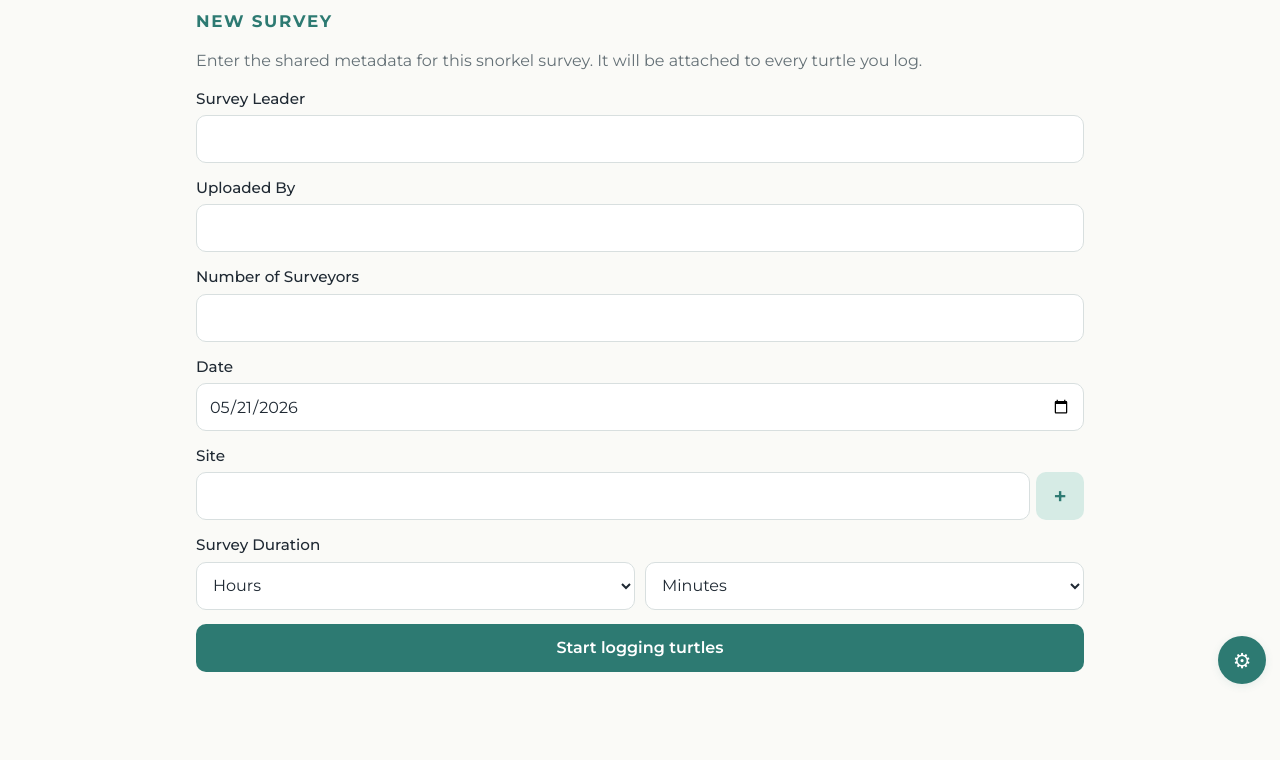
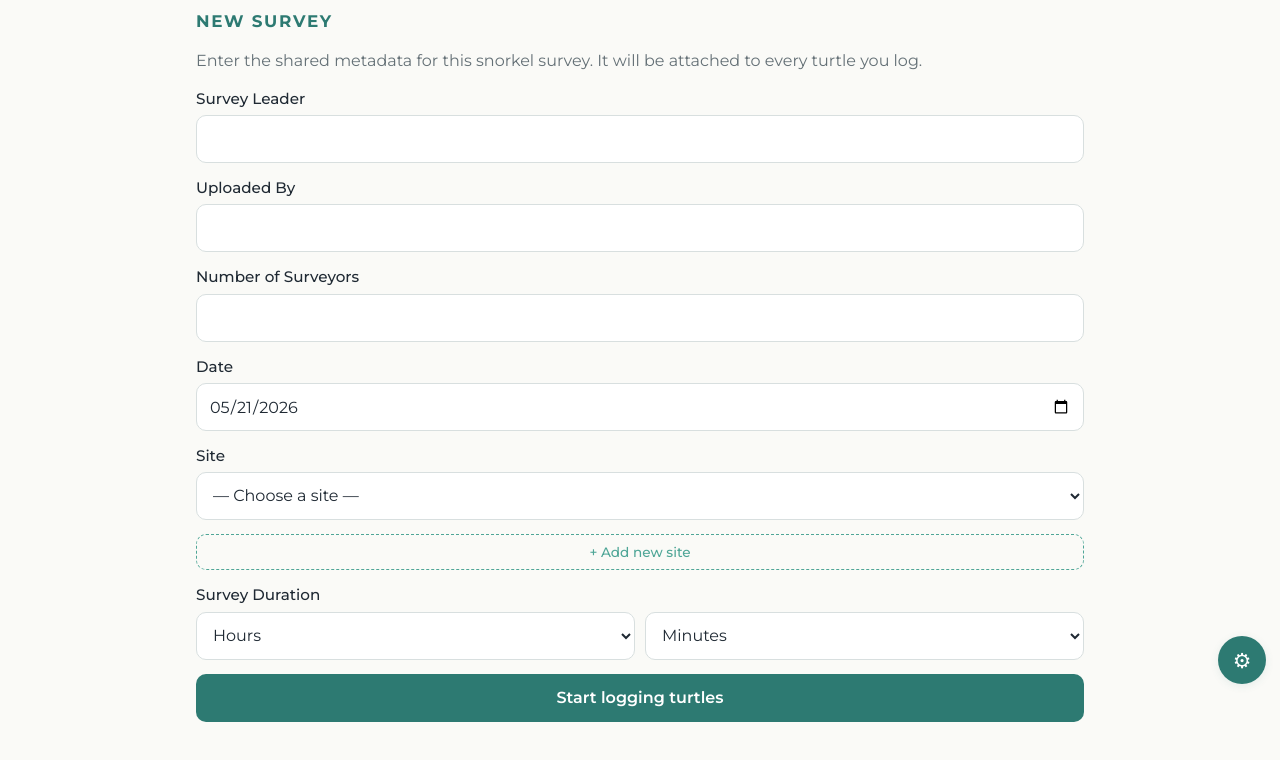
Before and after one commit to SetMay31/BTC-Sea-Turtle-Survey-Uploader, a plain HTML site: page index.html in a window 1280 px wide. Shown: the part 102-862 px from the top of the page. Drawn offline with Linux system fonts and the light colour scheme.

Commit message:
Strict-pick Site dropdown with turtle survey site list
Replaces the free-text Site input with a native <select> dropdown
seeded with 11 Koh Tao turtle survey sites (Sai Nuan, Sai Thong,
Sai Daeng, Aow Leuk, Hin Wong Bay, Shark Bay, Tanote Bay, June
Juea, Freedom Beach, Tao Tong, Chalok Bay), sorted alphabetically.

Surveyors can only enter sites that are in the dropdown. To add a
new site they must use the explicit "+ Add new site" button, which
persists the new name to device-local storage and slots it into
the dropdown alphabetically. Eliminates the data-quality risk of
typo'd / inconsistent site names landing in the Sheet.

Cache bumped to sts-v5.

Co-Authored-By: Claude Opus 4.7 (1M context) <noreply@anthropic.com>

```diff
--- a/app.js
+++ b/app.js
@@ -23,18 +23,21 @@ const SEX_OPTIONS = [
   { code: "U", label: "Unidentified" },
 ];
 
-// Seeded dive sites — reused from BTC EMP Uploader.
+// Seeded dive sites — turtle survey locations around Koh Tao.
+// Surveyors can append device-local custom sites via the "+ Add site" button;
+// this list is the shared baseline that ships with the app.
 const DEFAULT_DIVE_SITES = [
-  "Twins",
-  "Mango Bay",
-  "Junkyard",
+  "Sai Nuan (Banana Rock)",
+  "Sai Thong (Leo Beach)",
+  "Sai Daeng",
   "Aow Leuk",
+  "Hin Wong Bay",
+  "Shark Bay",
   "Tanote Bay",
-  "BTD Reef",
+  "June Juea",
+  "Freedom Beach",
   "Tao Tong",
-  "Freedom Beach",
-  "Laem Thian",
-  "Japanese Gardens",
+  "Chalok Bay",
 ];
 
 /* =========================================================================
@@ -209,58 +212,45 @@ function go(screen) {
 }
 
 /* =========================================================================
- *  DIVE SITE PICKER (same UX as EMP Uploader)
+ *  SITE PICKER — strict <select> dropdown + "+ Add site" affordance.
+ *
+ *  Surveyors can only enter sites that are in the dropdown. To register a
+ *  new site, they must use the explicit "+ Add new site" button: this saves
+ *  the new name to device-local storage and inserts it into the dropdown.
+ *  Free text entry into a custom field is intentionally not supported, to
+ *  keep the Sheet's "site" column clean and analysable.
  * ========================================================================= */
 
-function attachDiveSitePicker(input) {
-  const wrap = document.createElement("div");
-  wrap.className = "dive-site-wrap";
-  input.parentNode.insertBefore(wrap, input);
-  wrap.appendChild(input);
+function attachDiveSitePicker(select, initialValue) {
+  if (!select || select.tagName !== "SELECT") return;
 
-  const datalistId = "dive-sites-" + Math.random().toString(36).slice(2, 8);
-  const datalist = document.createElement("datalist");
-  datalist.id = datalistId;
-  input.setAttribute("list", datalistId);
-  wrap.appendChild(datalist);
-
-  function refreshDatalist() {
-    datalist.innerHTML = "";
-    getAllDiveSites().forEach((s) => {
+  function rebuildOptions(selectedValue) {
+    // Preserve the leading placeholder ("— Choose a site —") from the
+    // template and rebuild the data options below it. If the desired value
+    // isn't in the canonical list (e.g. a legacy draft), we re-insert it
+    // anyway so the surveyor sees their stored choice rather than a blank.
+    const placeholder = select.querySelector('option[value=""]');
+    select.innerHTML = "";
+    if (placeholder) select.appendChild(placeholder);
+    const sites = getAllDiveSites();
+    if (selectedValue && !sites.includes(selectedValue)) sites.push(selectedValue);
+    sites
+      .sort((a, b) => a.localeCompare(b, undefined, { sensitivity: "base" }))
+      .forEach((s) => {
         const opt = document.createElement("option");
         opt.value = s;
-      datalist.appendChild(opt);
+        opt.textContent = s;
+        select.appendChild(opt);
       });
+    if (selectedValue) select.value = selectedValue;
   }
-  refreshDatalist();
+  rebuildOptions(initialValue || "");
 
-  const toggle = document.createElement("button");
-  toggle.type = "button";
-  toggle.className = "dive-site-toggle";
-  toggle.textContent = "+";
-  toggle.title = "Pick from list";
-  wrap.appendChild(toggle);
-
-  const panel = document.createElement("div");
-  panel.className = "dive-site-panel hidden";
-  wrap.appendChild(panel);
-
-  function setValue(val) {
-    input.value = val;
-    input.dispatchEvent(new Event("input", { bubbles: true }));
-  }
-
-  function renderPanel() {
-    panel.innerHTML = "";
-    getAllDiveSites().forEach((s) => {
-      const item = document.createElement("button");
-      item.type = "button";
-      item.className = "dive-site-item";
-      item.textContent = s;
-      item.addEventListener("click", () => { setValue(s); closePanel(); });
-      panel.appendChild(item);
-    });
-
+  // Render the "+ Add new site" affordance directly below the select.
+  // The site <select> sits inside a <label> in both Setup and Info templates,
+  // so we append the add-row to that label so it stacks naturally with the
+  // form's gap spacing.
+  const host = select.closest("label") || select.parentNode;
   const addRow = document.createElement("div");
   addRow.className = "dive-site-add-row";
 
@@ -273,7 +263,7 @@ function attachDiveSitePicker(input) {
   addForm.className = "dive-site-add-form hidden";
   const newInput = document.createElement("input");
   newInput.type = "text";
-    newInput.maxLength = 40;
+  newInput.maxLength = 60;
   newInput.placeholder = "New dive site name";
   const saveBtn = document.createElement("button");
   saveBtn.type = "button";
@@ -299,11 +289,16 @@ function attachDiveSitePicker(input) {
     const name = newInput.value.trim();
     if (!name) return;
     const added = addCustomSite(name);
-      refreshDatalist();
-      setValue(name);
-      if (added) toast(`Added "${name}" to dive sites.`);
-      renderPanel();
-      closePanel();
+    rebuildOptions(name);
+    // Fire both events: 'input' for the Info screen's persist() listener,
+    // 'change' for any future code listening for canonical change events.
+    select.dispatchEvent(new Event("input", { bubbles: true }));
+    select.dispatchEvent(new Event("change", { bubbles: true }));
+    if (added) toast(`Added "${name}" to site list.`);
+    else toast(`"${name}" is already in the site list — selected.`);
+    addForm.classList.add("hidden");
+    addBtn.classList.remove("hidden");
+    newInput.value = "";
   }
   saveBtn.addEventListener("click", commitNew);
   newInput.addEventListener("keydown", (e) => {
@@ -312,18 +307,7 @@ function attachDiveSitePicker(input) {
   });
 
   addRow.append(addBtn, addForm);
-    panel.appendChild(addRow);
-  }
-  renderPanel();
-
-  function openPanel() { panel.classList.remove("hidden"); }
-  function closePanel() { panel.classList.add("hidden"); }
-  function togglePanel() { panel.classList.toggle("hidden"); }
-
-  toggle.addEventListener("click", (e) => { e.stopPropagation(); togglePanel(); });
-
-  const outsideHandler = (e) => { if (!wrap.contains(e.target)) closePanel(); };
-  document.addEventListener("click", outsideHandler);
+  host.appendChild(addRow);
 }
 
 /* =========================================================================
@@ -392,7 +376,6 @@ function renderSetup() {
     if (m.uploadedBy) form.querySelector('[name="uploadedBy"]').value = m.uploadedBy;
     if (m.numberOfSurveyors) form.querySelector('[name="numberOfSurveyors"]').value = m.numberOfSurveyors;
     if (m.date) form.querySelector('[name="date"]').value = m.date;
-    if (m.site) form.querySelector('[name="site"]').value = m.site;
     resumeBtn.addEventListener("click", () => {
       state.draft = existing;
       saveDraft();
@@ -402,7 +385,9 @@ function renderSetup() {
 
   if (!form.date.value) form.date.value = new Date().toISOString().slice(0, 10);
 
-  attachDiveSitePicker(form.querySelector('[name="site"]'));
+  // Attach the site picker AFTER existing-value restore so the picker can
+  // populate options + select the restored value in the right order.
+  attachDiveSitePicker(form.querySelector('[name="site"]'), existing?.metadata?.site || "");
 
   const duration = attachDurationPicker(form);
   if (duration && existing) duration.setValueFromStored(existing.metadata?.surveyDuration || "");
@@ -444,9 +429,11 @@ function renderInfo() {
   form.querySelector('[name="uploadedBy"]').value = m.uploadedBy || "";
   form.querySelector('[name="numberOfSurveyors"]').value = m.numberOfSurveyors || "";
   form.querySelector('[name="date"]').value = m.date || "";
-  form.querySelector('[name="site"]').value = m.site || "";
 
-  attachDiveSitePicker(form.querySelector('[name="site"]'));
+  // Site picker populates the select's options + selects the stored value
+  // in the right order. Picker fires `change` events that the persist()
+  // handler below catches via the listener attached after this block.
+  attachDiveSitePicker(form.querySelector('[name="site"]'), m.site || "");
 
   let savedTimer = null;
   function flashSaved() {
--- a/index.html
+++ b/index.html
@@ -55,7 +55,9 @@
           <input name="date" type="date" required />
         </label>
         <label>Site
-          <input name="site" type="text" required autocomplete="off" />
+          <select name="site" required>
+            <option value="">— Choose a site —</option>
+          </select>
         </label>
         <label>Survey Duration
           <div class="duration-row">
@@ -92,7 +94,9 @@
           <input name="date" type="date" />
         </label>
         <label>Site
-          <input name="site" type="text" autocomplete="off" />
+          <select name="site">
+            <option value="">— Choose a site —</option>
+          </select>
         </label>
         <label>Survey Duration
           <div class="duration-row">
--- a/styles.css
+++ b/styles.css
@@ -252,9 +252,7 @@ input:focus, select:focus, textarea:focus {
 }
 .dive-site-item:hover { background: var(--surface-2); color: var(--accent); }
 .dive-site-add-row {
-  padding: 6px;
-  border-top: 2px solid var(--line);
-  background: var(--surface-2);
+  margin-top: 8px;
   display: flex;
   flex-direction: column;
   gap: 6px;
@@ -265,10 +263,10 @@ input:focus, select:focus, textarea:focus {
   color: var(--accent-2);
   font-weight: 500;
   font-size: 0.85rem;
-  min-height: 32px;
+  min-height: 36px;
   width: 100%;
 }
-.dive-site-add:hover { background: rgba(42, 122, 138, 0.08); }
+.dive-site-add:hover { background: rgba(79, 166, 151, 0.10); }
 .dive-site-add-form {
   display: flex;
   gap: 6px;
--- a/sw.js
+++ b/sw.js
@@ -2,7 +2,7 @@
 // Caches the app shell so it works fully offline.
 // Bump CACHE_VERSION whenever app files change so clients pick up updates.
 
-const CACHE_VERSION = "sts-v4";
+const CACHE_VERSION = "sts-v5";
 const SHELL = [
   "./",
   "./index.html",
```
Lines whose indentation alone changed are shown as unchanged.
